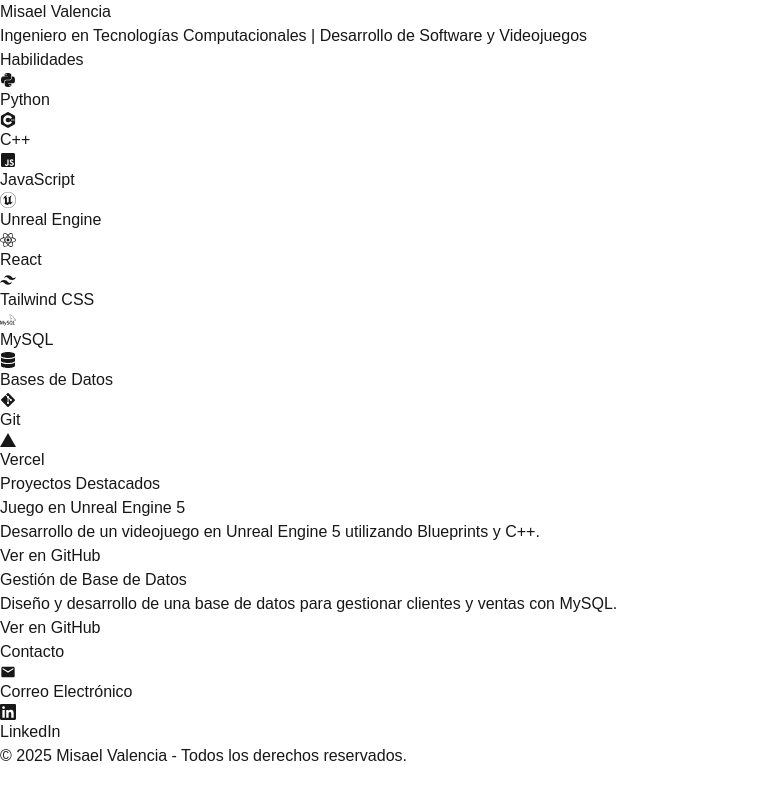
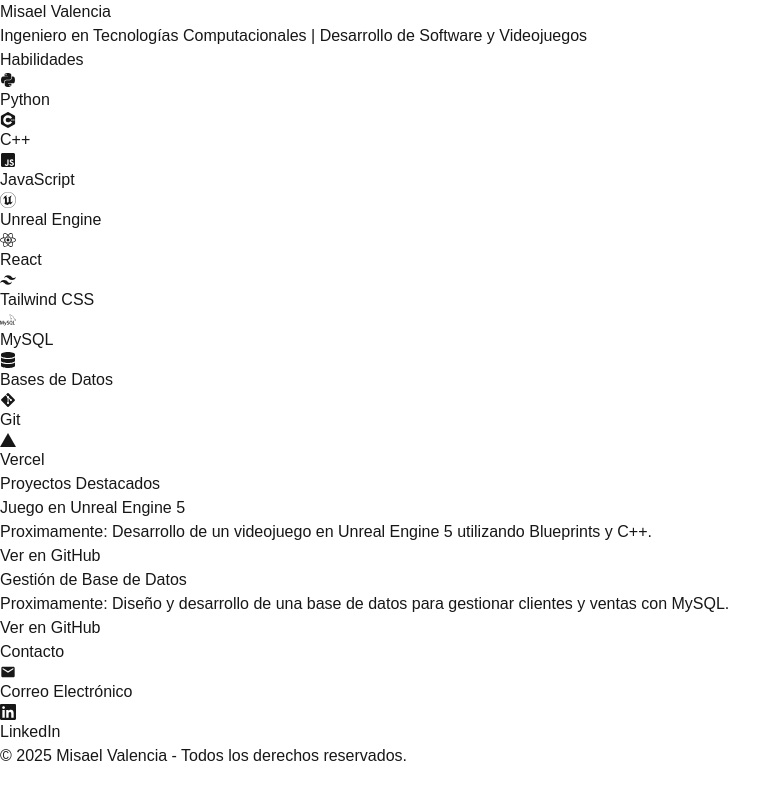
Before and after one commit to Misavalmad/Portafolio, a Next.js app: page / in a window 1280 px wide. Shown: the whole page, without its empty margins (0-782 px from the left). Built offline with nearby package versions, Linux system fonts and the light colour scheme.

Commit message:
Correcciones de Typo

```diff
--- a/src/app/page.tsx
+++ b/src/app/page.tsx
@@ -69,10 +69,10 @@
           <div className="bg-gray-800 p-6 rounded-lg shadow-lg text-center">
             <h3 className="text-2xl font-semibold text-white mb-2">Juego en Unreal Engine 5</h3>
             <p className="text-gray-300">
-              Desarrollo de un videojuego en Unreal Engine 5 utilizando Blueprints y C++.
+              Proximamente: Desarrollo de un videojuego en Unreal Engine 5 utilizando Blueprints y C++.
             </p>
             <a
-              href="https://github.com/misaelvalencia/unreal-game"
+              href="https://github.com/Misavalmad?tab=repositories"
               target="_blank"
               className="inline-block mt-4 px-4 py-2 bg-blue-600 rounded-lg hover:bg-blue-500"
             >
@@ -83,10 +83,10 @@
           <div className="bg-gray-800 p-6 rounded-lg shadow-lg text-center">
             <h3 className="text-2xl font-semibold text-white mb-2">Gestión de Base de Datos</h3>
             <p className="text-gray-300">
-              Diseño y desarrollo de una base de datos para gestionar clientes y ventas con MySQL.
+              Proximamente: Diseño y desarrollo de una base de datos para gestionar clientes y ventas con MySQL.
             </p>
             <a
-              href="https://github.com/misaelvalencia/database-project"
+              href="https://github.com/Misavalmad?tab=repositories"
               target="_blank"
               className="inline-block mt-4 px-4 py-2 bg-blue-600 rounded-lg hover:bg-blue-500"
             >
```
